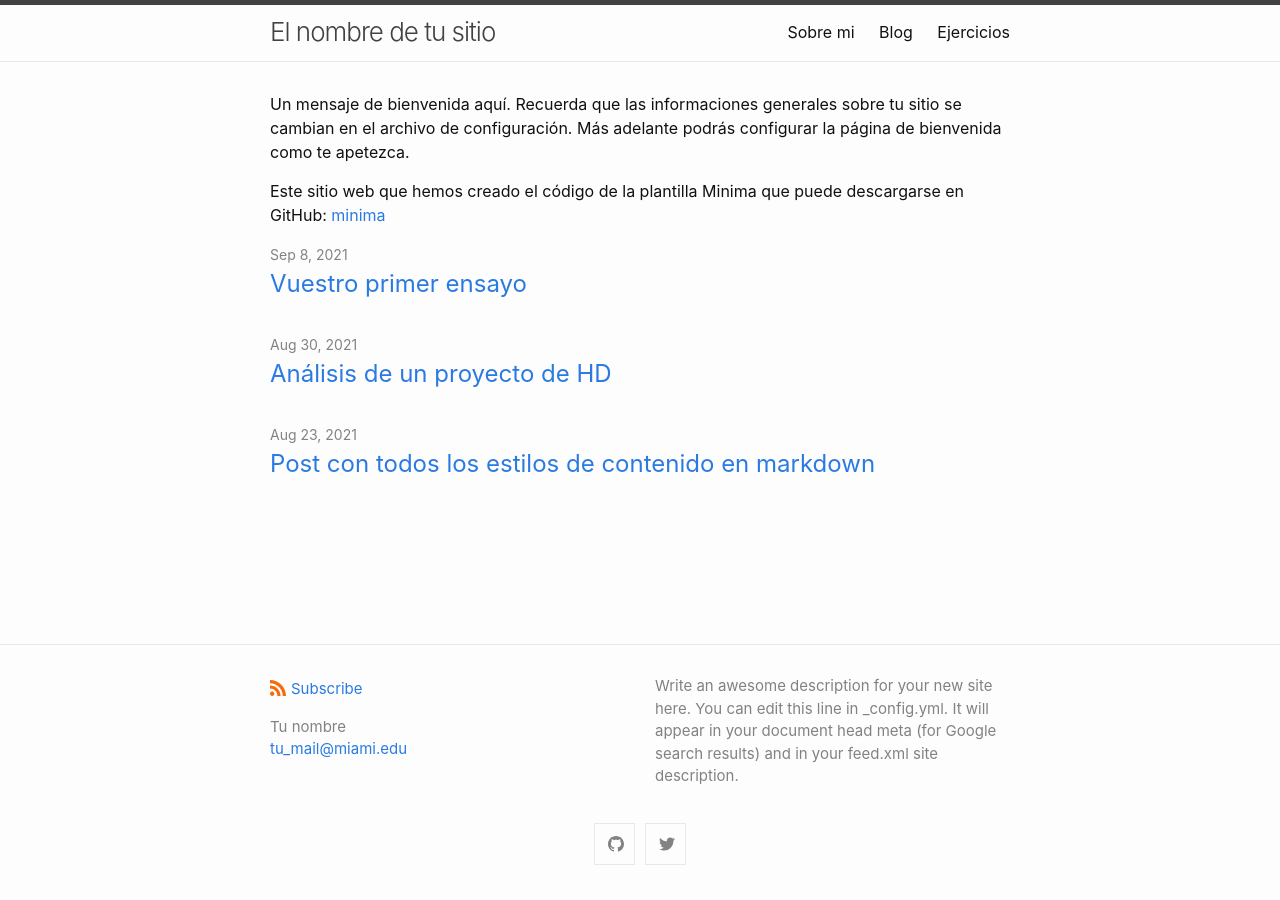
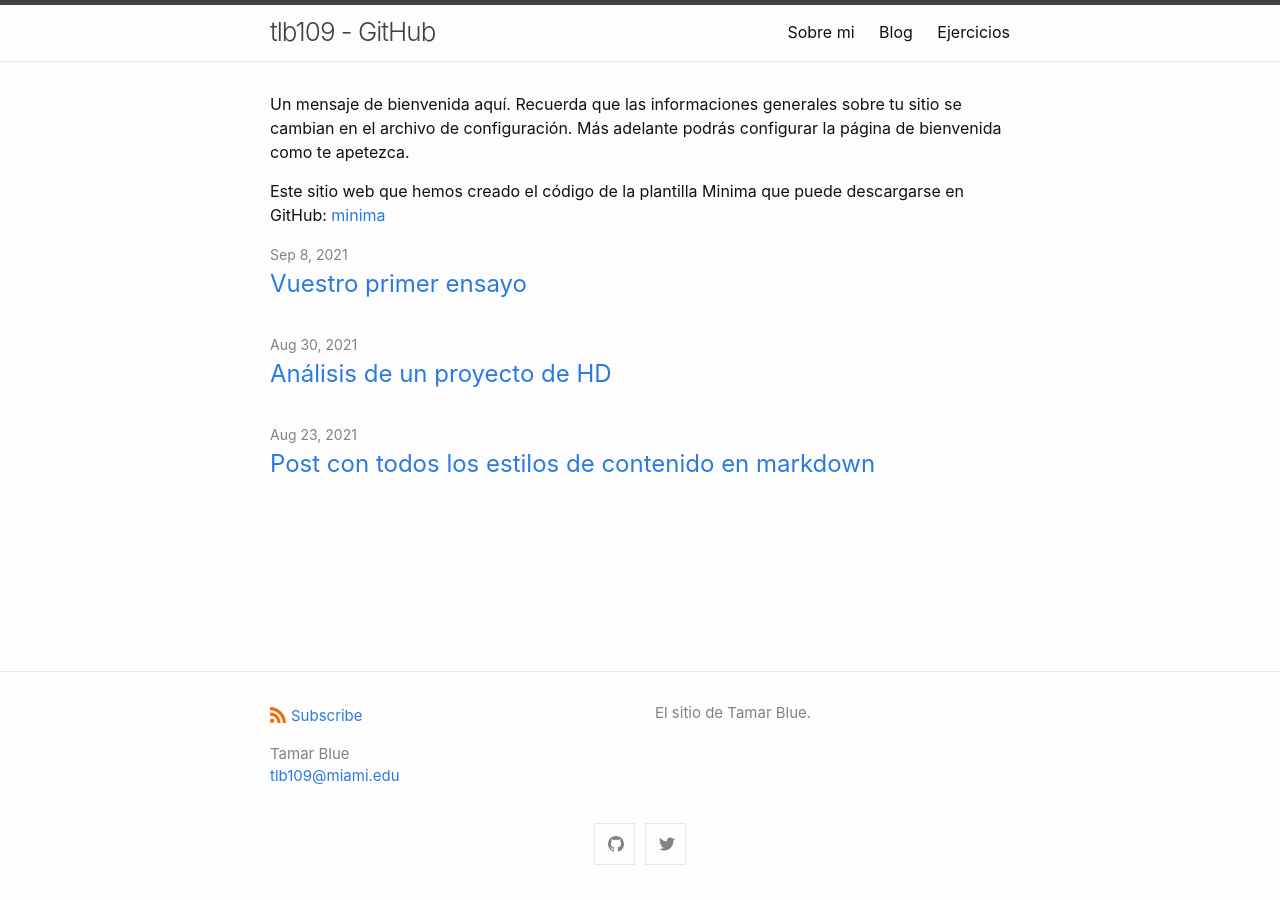
Before and after one commit to tlb109/tlb109.github.io, a Jekyll site: the page built from index.md, in a window 1280 px wide. Built offline with Jekyll 4.4.1, drawn with Linux system fonts in a browser that asks for light colours.

Commit message:
Update _config.yml

```diff
--- a/_config.yml
+++ b/_config.yml
@@ -1,11 +1,9 @@
-title: El nombre de tu sitio
+title: tlb109 - GitHub
 author:
-  name: Tu nombre
-  email: tu_mail@miami.edu
+  name: Tamar Blue
+  email: tlb109@miami.edu
 description: > # this means to ignore newlines until "show_excerpts:"
-  Write an awesome description for your new site here. You can edit this
-  line in _config.yml. It will appear in your document head meta (for
-  Google search results) and in your feed.xml site description.
+  El sitio de Tamar Blue.
 
 show_excerpts: false # set to true to show excerpts on the homepage
 
@@ -16,8 +14,8 @@ minima:
 
   # generate social links in footer
   social_links:
-    twitter: jekyllrb
-    github:  jekyll
+    twitter: teleble
+    github:  tlb109
     # devto: jekyll
     # dribbble: jekyll
     # facebook: jekyll
```
